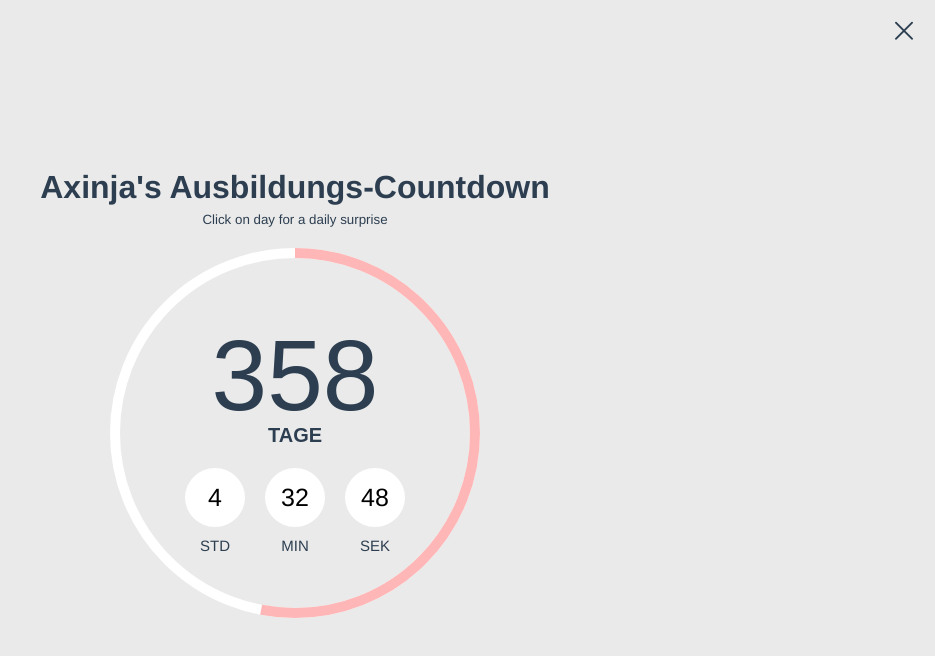
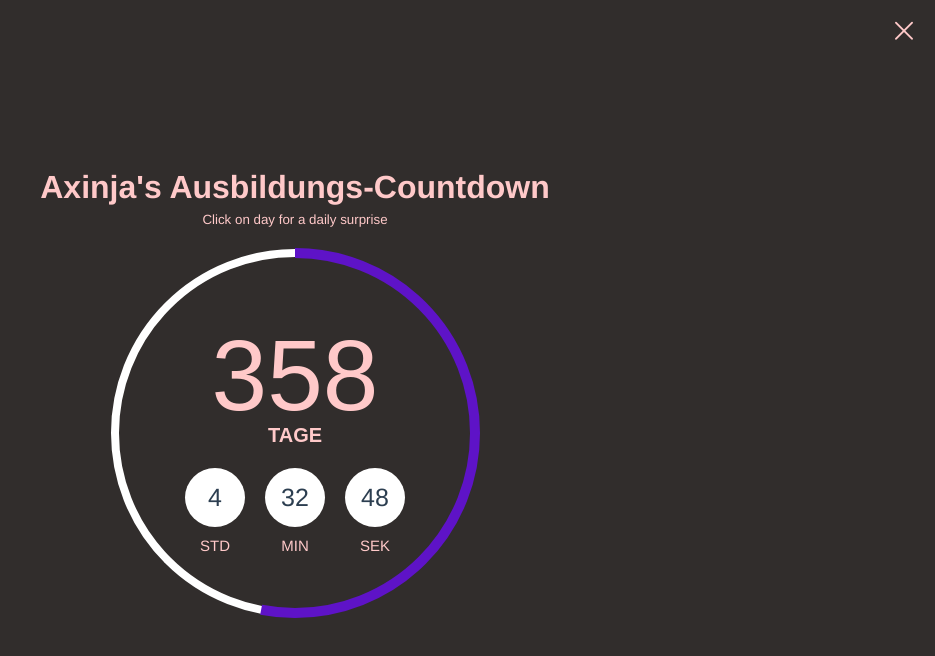
Before and after one commit to FrederikS/atimer, a Vue app: page / in a window 1280 px wide. Shown: the top 656 px of the page, without its empty margins (345-1280 px from the left). Built offline with nearby package versions, Linux system fonts and the light colour scheme.

Commit message:
changed colors

```diff
--- a/src/App.vue
+++ b/src/App.vue
@@ -44,7 +44,7 @@ html,
 body {
   height: 100%;
   display: grid;
-  background-color: #eaeaea;
+  background-color: #312d2c;
 }
 
 * {
@@ -56,7 +56,7 @@ body {
   -webkit-font-smoothing: antialiased;
   -moz-osx-font-smoothing: grayscale;
   text-align: center;
-  color: #2c3e50;
+  color: #ffc9c9;
   margin: auto;
 }
 
--- a/src/components/Countdown.vue
+++ b/src/components/Countdown.vue
@@ -117,7 +117,7 @@ export default class Countdown extends Vue {
 }
 
 .details .value {
-  color: black;
+  color: #2c3e50;
   width: 30px;
   background-color: white;
   padding: 15px;
--- a/src/components/ProgressCircle.vue
+++ b/src/components/ProgressCircle.vue
@@ -3,7 +3,7 @@
     <svg class="progress" :width="width" :height="width">
       <circle
         stroke="white"
-        :stroke-width="strokeWidth"
+        :stroke-width="strokeWidth - 2"
         :stroke-dasharray="circumference"
         fill="transparent"
         :r="normalizedRadius"
@@ -60,7 +60,7 @@ circle {
 }
 
 .progress circle:nth-child(2) {
-  stroke: #ffb6b6;
+  stroke: #5e13c7;
 }
 
 .pcircle {
```
